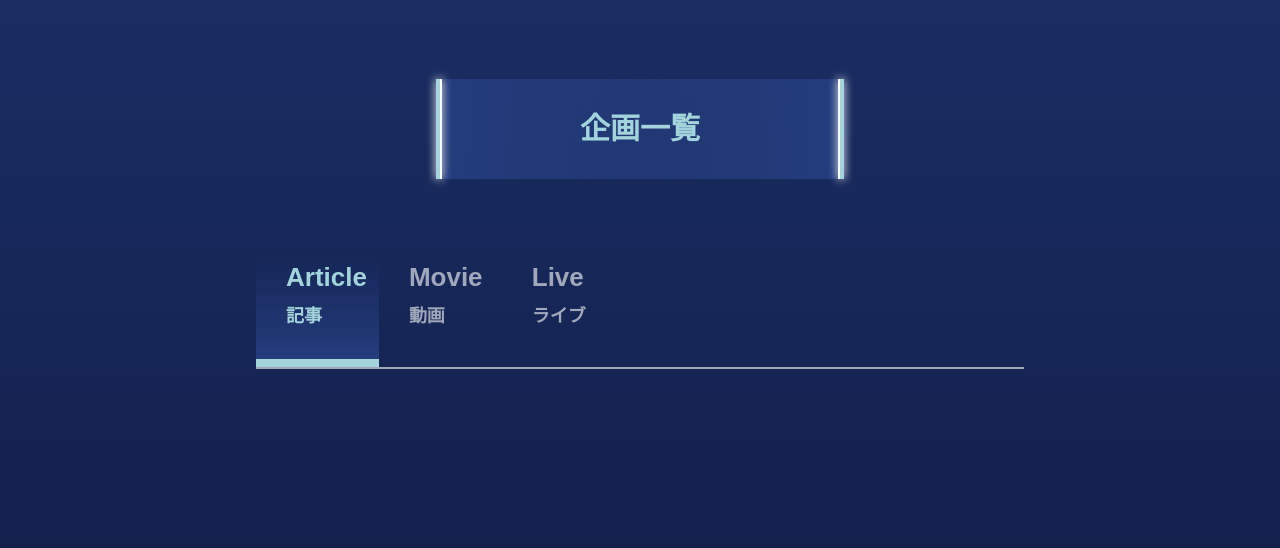
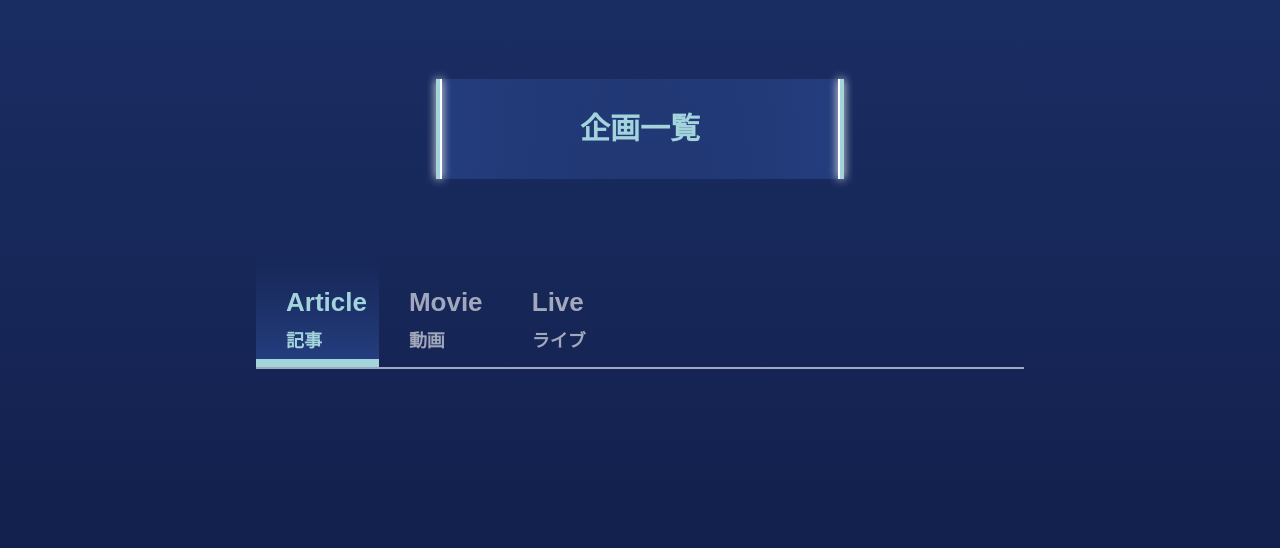
Before and after one commit to Rikoten/site2020, a PHP site: page /index.html in a window 1280 px wide. Shown: the part 901-1449 px from the top of the page. Run offline with PHP 8.4, Linux system fonts and the light colour scheme; some libraries are stand-ins or nearby versions.

Commit message:
低くする

```diff
--- a/css/main.css
+++ b/css/main.css
@@ -130,11 +130,13 @@ body {
 }
 
 #eventTypeTab > div {
+  position: relative;
   height: 100px;
   border-bottom: 10px solid transparent;
   font-weight: bold;
   color: #A1A8BC;
   padding-left: 30px;
+  vertical-align: bottom;
 }
 
 #eventTypeTab > div.active {
@@ -143,11 +145,17 @@ body {
   background: linear-gradient(rgba(36, 61, 125, 0), rgba(36, 61, 125, 1));
 }
 
-#eventTypeTab > div > span:nth-child(1) {
+#eventTypeTab > div > div {
+  position: absolute;
+  display: inline-block;
+  bottom: 0;
+}
+
+#eventTypeTab > div > div > span:nth-child(1) {
   font-size: 26px;
 }
 
-#eventTypeTab > div > span:nth-child(2) {
+#eventTypeTab > div > div > span:nth-child(2) {
   font-size: 16px;
 }
 
--- a/index.html
+++ b/index.html
@@ -46,9 +46,9 @@
         <div id = "eventContainer">
           <div id = "eventH3"><div><div>企画一覧</div></div></div>
           <div id = "eventTypeTab">
-            <div class = "active"><span>Article</span><br><span>記事</span></div>
-            <div><span>Movie</span><br><span>動画</span></div>
-            <div><span>Live</span><br><span>ライブ</span></div>
+            <div class = "active"><div><span>Article</span><br><span>記事</span></div></div>
+            <div><div><span>Movie</span><br><span>動画</span></div></div>
+            <div><div><span>Live</span><br><span>ライブ</span></div></div>
           </div>
         </div>
       </div>
```
